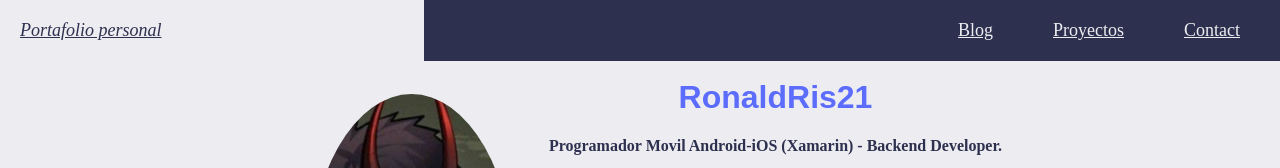
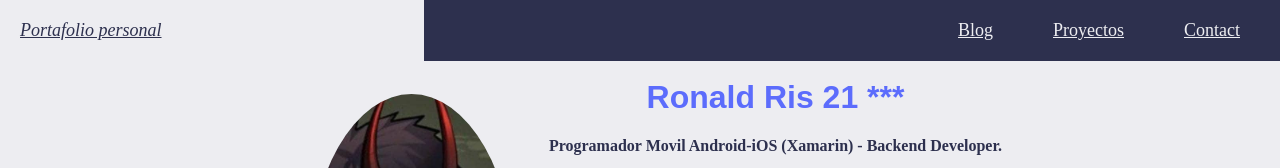
Before and after one commit to ronaldris21/ronaldris21.github.io, a plain HTML site: page index.html in a window 1280 px wide. Shown: the top 168 px of the page. Drawn offline with Linux system fonts and the light colour scheme; grey boxes are pictures that could not be loaded.

Commit message:
Modifique mi username

```diff
--- a/index.html
+++ b/index.html
@@ -29,7 +29,7 @@
 				<img class="padding30 imgProfile" src="images/Myself.png"/>
 			</th>
 			<th align="center">
-				<h1>RonaldRis21</h1>
+				<h1>Ronald Ris 21 ***</h1>
 				<p>Programador Movil Android-iOS (Xamarin) - Backend Developer.</p>
 				<a href="https://github.com/ronaldris21"><img  alt="RonaldRis21's GitHub Stats" src="https://github-readme-stats.codestackr.vercel.app/api?username=RonaldRis21&show_icons=true&hide_border=true" /></a>
 			</th>
```
